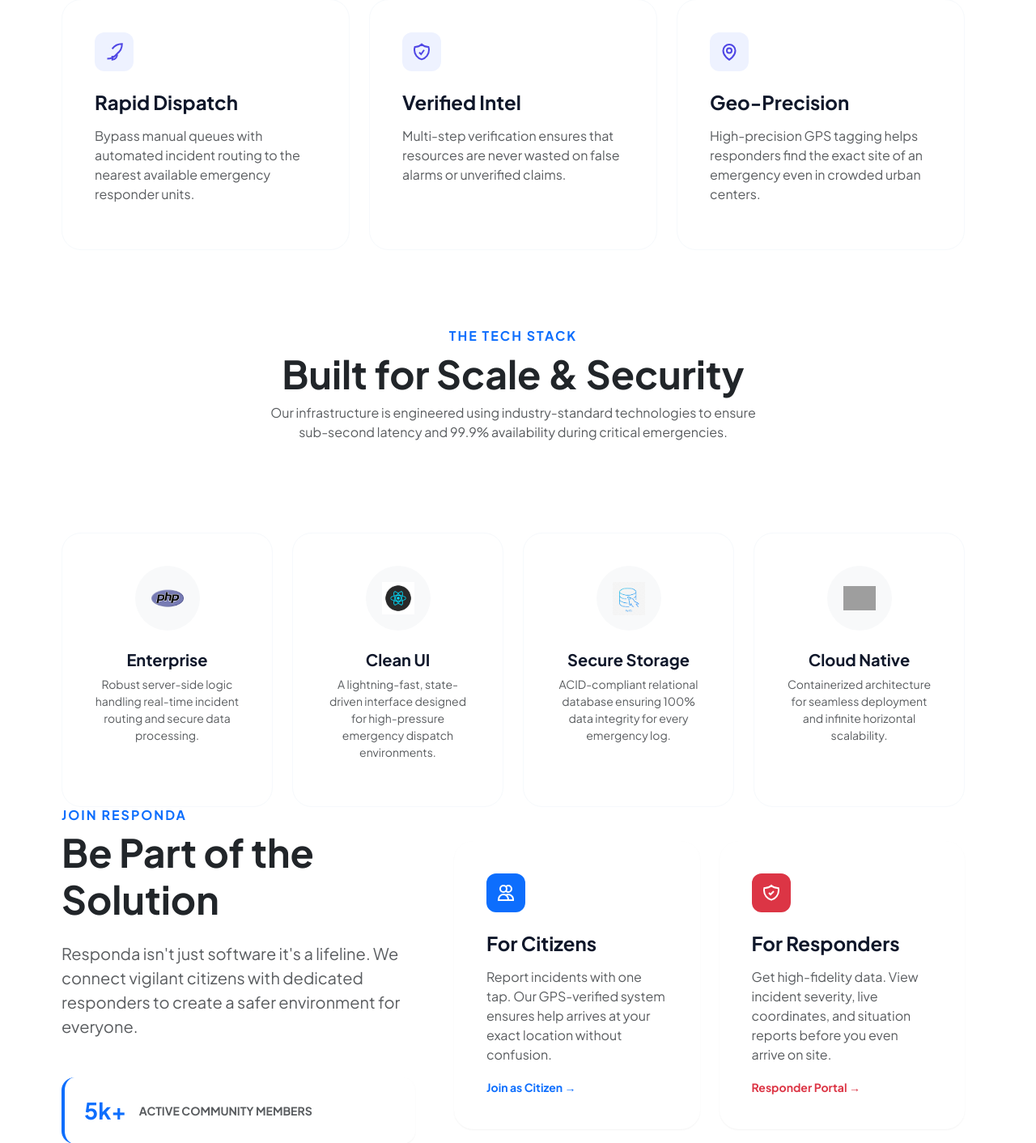
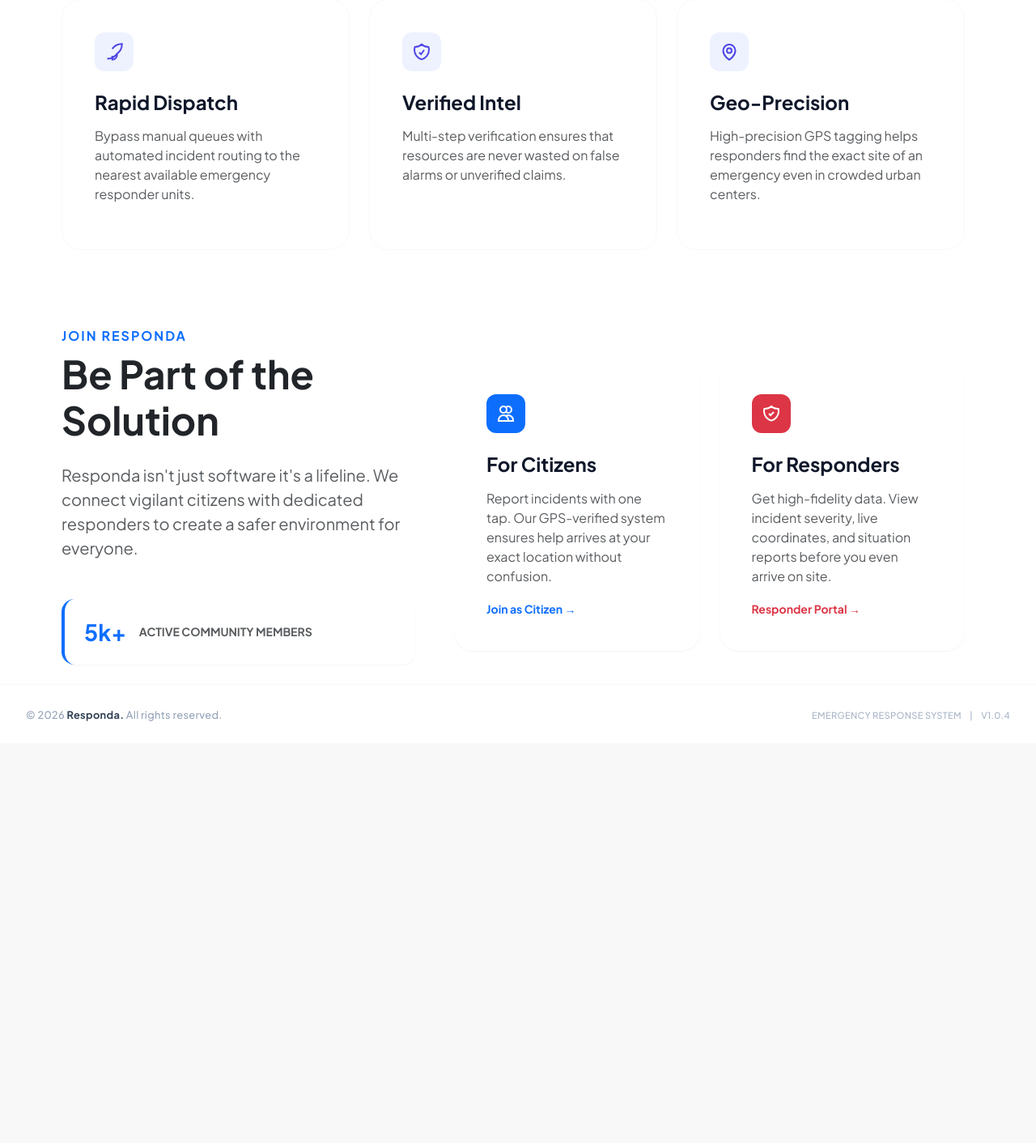
Before and after one commit to nzyoka500/emergency-alert-system, a PHP site: page / in a window 1280 px wide. Shown: the part 1091-2503 px from the top of the page at 81% size. After the commit the page ends 1982 px from the top, so only its background shows below. Run offline with PHP 8.4, Linux system fonts and the light colour scheme; grey boxes are pictures that could not be loaded.

Commit message:
update: UI styling and content update

```diff
--- a/public/index.php
+++ b/public/index.php
@@ -172,7 +172,7 @@ include '../includes/header.php';
         <div class="collapse navbar-collapse" id="mainNav">
             <ul class="navbar-nav mx-auto mb-2 mb-lg-0">
                 <li class="nav-item"><a class="nav-link" href="#features">Solution</a></li>
-                <li class="nav-item"><a class="nav-link" href="#technology">Technology</a></li>
+                <!-- <li class="nav-item"><a class="nav-link" href="#technology">Technology</a></li> -->
                 <li class="nav-item"><a class="nav-link" href="#community">Community</a></li>
             </ul>
 
@@ -283,17 +283,17 @@ include '../includes/header.php';
 </section>
 
 <!-- Technology Section -->
-<section id="technology" class="section-padding bg-white">
+<!-- <section id="technology" class="section-padding bg-white">
     <div class="container">
         <div class="text-center mb-5 pb-lg-4">
             <h6 class="text-primary fw-bold text-uppercase" style="letter-spacing: 2px;">The Tech Stack</h6>
             <h2 class="display-5 fw-bold text-dark">Built for Scale & Security</h2>
             <p class="text-muted mx-auto" style="max-width: 600px;">Our infrastructure is engineered using industry-standard technologies to ensure sub-second latency and 99.9% availability during critical emergencies.</p>
-        </div>
+        </div> -->
 
-        <div class="row g-4 pt-4">
+        <!-- <div class="row g-4 pt-4"> -->
             <!-- PHP Backend -->
-            <div class="col-lg-3 col-md-6">
+            <!-- <div class="col-lg-3 col-md-6">
                 <div class="feature-card border-slate-100 shadow-hover text-center">
                     <div class="bg-light rounded-circle mx-auto d-flex align-items-center justify-content-center mb-4" style="width: 80px; height: 80px;">
                         <img src="assets/tech/php.png" alt="PHP" style="width: 40px; height: auto;" onerror="this.src='https://cdn.jsdelivr.net/gh/devicons/devicon/icons/php/php-original.svg'">
@@ -301,10 +301,10 @@ include '../includes/header.php';
                     <h5 class="fw-bold">Enterprise</h5>
                     <p class="text-muted small">Robust server-side logic handling real-time incident routing and secure data processing.</p>
                 </div>
-            </div>
+            </div> -->
 
             <!-- React UI -->
-            <div class="col-lg-3 col-md-6">
+            <!-- <div class="col-lg-3 col-md-6">
                 <div class="feature-card border-slate-100 shadow-hover text-center">
                     <div class="bg-light rounded-circle mx-auto d-flex align-items-center justify-content-center mb-4" style="width: 80px; height: 80px;">
                         <img src="assets/tech/react.png" alt="React" style="width: 40px; height: auto;" onerror="this.src='https://cdn.jsdelivr.net/gh/devicons/devicon/icons/react/react-original.svg'">
@@ -312,10 +312,10 @@ include '../includes/header.php';
                     <h5 class="fw-bold">Clean UI</h5>
                     <p class="text-muted small">A lightning-fast, state-driven interface designed for high-pressure emergency dispatch environments.</p>
                 </div>
-            </div>
+            </div> -->
 
             <!-- MySQL -->
-            <div class="col-lg-3 col-md-6">
+            <!-- <div class="col-lg-3 col-md-6">
                 <div class="feature-card border-slate-100 shadow-hover text-center">
                     <div class="bg-light rounded-circle mx-auto d-flex align-items-center justify-content-center mb-4" style="width: 80px; height: 80px;">
                         <img src="assets/tech/my-sql.png" alt="MySQL" style="width: 40px; height: auto;" onerror="this.src='https://cdn.jsdelivr.net/gh/devicons/devicon/icons/mysql/mysql-original.svg'">
@@ -323,10 +323,10 @@ include '../includes/header.php';
                     <h5 class="fw-bold">Secure Storage</h5>
                     <p class="text-muted small">ACID-compliant relational database ensuring 100% data integrity for every emergency log.</p>
                 </div>
-            </div>
+            </div> -->
 
             <!-- Docker -->
-            <div class="col-lg-3 col-md-6">
+            <!-- <div class="col-lg-3 col-md-6">
                 <div class="feature-card border-slate-100 shadow-hover text-center">
                     <div class="bg-light rounded-circle mx-auto d-flex align-items-center justify-content-center mb-4" style="width: 80px; height: 80px;">
                         <img src="assets/tech/docker.png" alt="Docker" style="width: 40px; height: auto;" onerror="this.src='https://cdn.jsdelivr.net/gh/devicons/devicon/icons/docker/docker-original.svg'">
@@ -337,7 +337,7 @@ include '../includes/header.php';
             </div>
         </div>
     </div>
-</section>
+</section> -->
 
 <!-- Community Section -->
 <section id="community" class="section-padding bg-slate-50">
```
Also changed, not shown: api/api_log.txt (+7 -0 lines).
